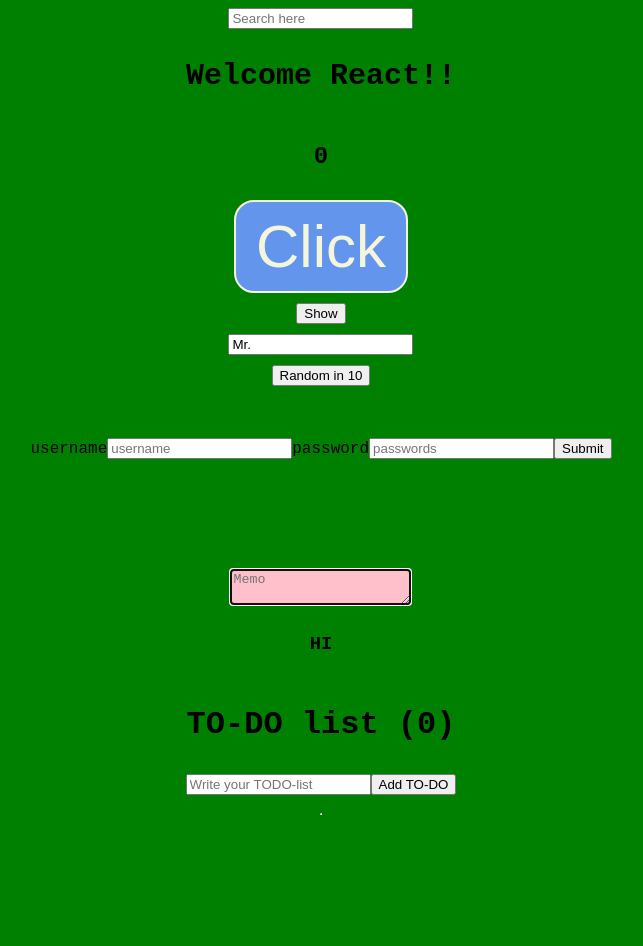
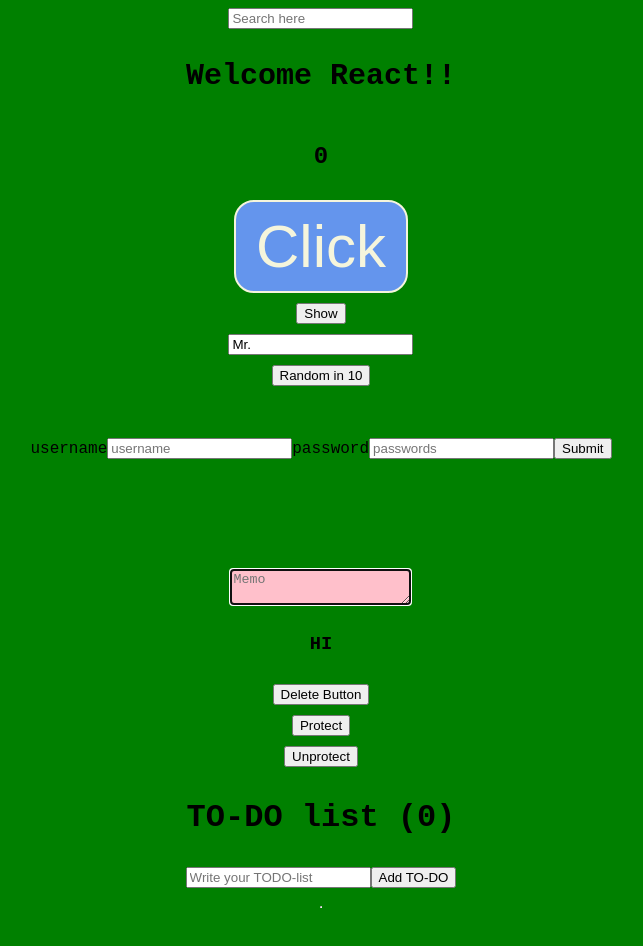
Before and after one commit to karpei-taemukan/react-beginners, a React (Create React App) app: page / in a window 1280 px wide. Shown: the top 946 px of the page, without its empty margins (319-962 px from the left). Before the commit the page ends 873 px from the top, so only its background shows below. Built offline with nearby package versions, Linux system fonts and the light colour scheme.

Commit message:
make hook

```diff
--- a/src/App.js
+++ b/src/App.js
@@ -3,6 +3,8 @@ import styles from "./App.module.css";
 import {useState, useEffect} from "react";
 import Login from "./Login";
 import Ref from "./Ref";
+import Confirm from "./Confirm";
+import Prevent from "./Prevent";
 
 const useInput = (initialValue,validator) => {
   const [value, setValue] = useState(initialValue);
@@ -110,6 +112,8 @@ useEffect(() => console.log("run count, keyword"), [counter,keyword]);
     </ul>
     <Login />
     <Ref />
+    <Confirm />
+    <Prevent />
     </div>
 
   );
--- /dev/null
+++ b/src/Confirm.js
@@ -0,0 +1,27 @@
+
+const useConfirm = (message="", remove, cancel) => {
+if(typeof remove !== "function" && typeof cancel !== "function"){
+    return;
+}
+const confirmAction = () => {
+if(window.confirm(message)){
+    remove();
+}
+else{
+    cancel();
+}
+}
+return confirmAction;
+}
+
+function Confirm(){
+const remove = () => {return console.log("remove")}
+const cancel = () => {return console.log("cancel")};
+const confirmDelete = useConfirm("Are you sure?", remove, cancel);
+return (
+<div>
+<button onClick={confirmDelete}>Delete Button</button>
+</div>)
+}
+
+export default Confirm;
--- /dev/null
+++ b/src/Prevent.js
@@ -0,0 +1,26 @@
+const usePreventLeave = () => {
+
+const listener = (event) => {
+    event.preventDefault();
+    event.returnValue = "";
+}
+
+const prevent = () => {
+return window.addEventListener("beforeunload",listener)
+}
+const unprevent = () => {
+    return window.removeEventListener("beforeunload",listener)
+}
+return {prevent, unprevent};
+}
+
+
+function Prevent() {
+  const {prevent, unprevent} = usePreventLeave();
+  return (<div>
+    <button onClick={prevent}>Protect</button>
+    <button onClick={unprevent}>Unprotect</button>
+  </div>)
+}
+
+export default Prevent;
--- a/src/Ref.js
+++ b/src/Ref.js
@@ -1,4 +1,4 @@
-import { useRef, useEffect } from "react";
+import { useRef, useEffect, useCallback } from "react";
 
 
 const useClick = (onClick) => {
@@ -24,8 +24,7 @@ useEffect(()=>{
             // componentWilUnmount 일때는 return을 한다
             element.current.removeEventListener("click", onClick);
         }
-    }
-}, []) // [](dependency) 가 없다면 매번 업데이트될때마다 EventListener 추가됨
+    }}, [onClick]) // [](dependency) 가 없다면 매번 업데이트될때마다 EventListener 추가됨
 if(typeof onClick !== "function"){
     return;
 }
```
